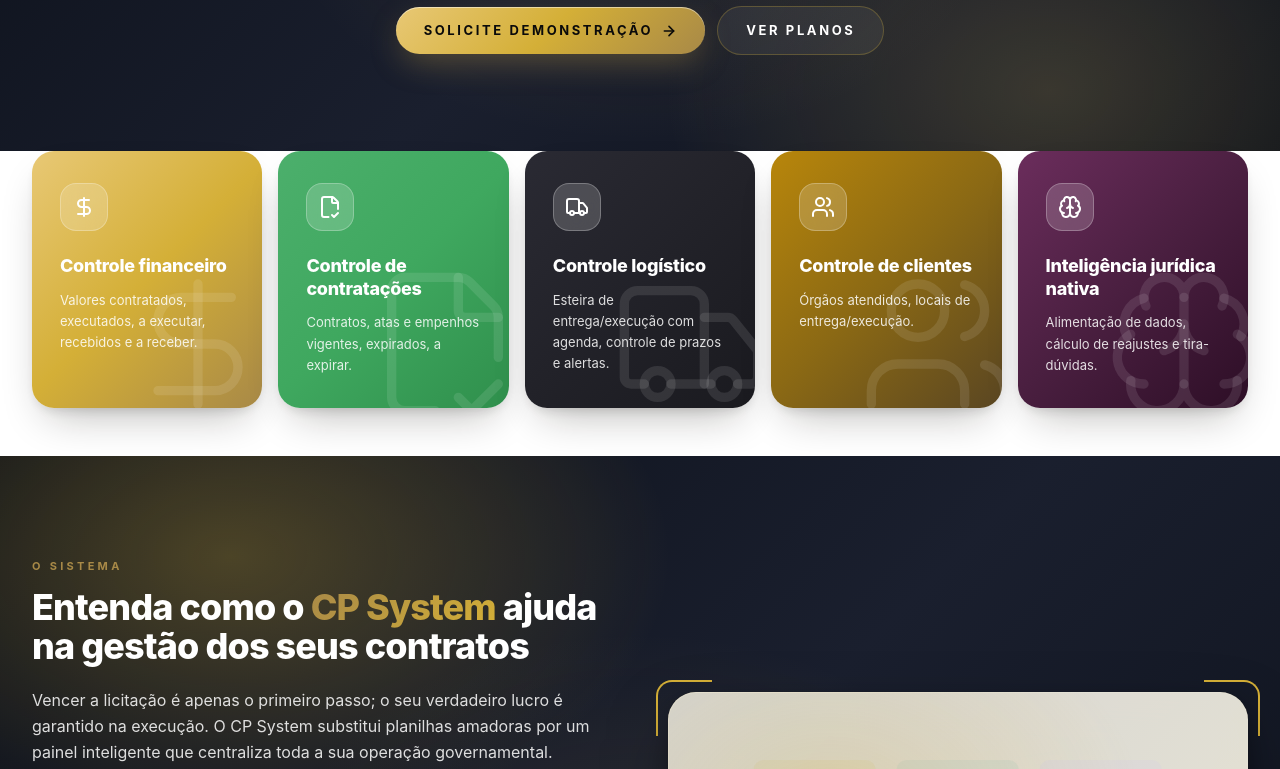
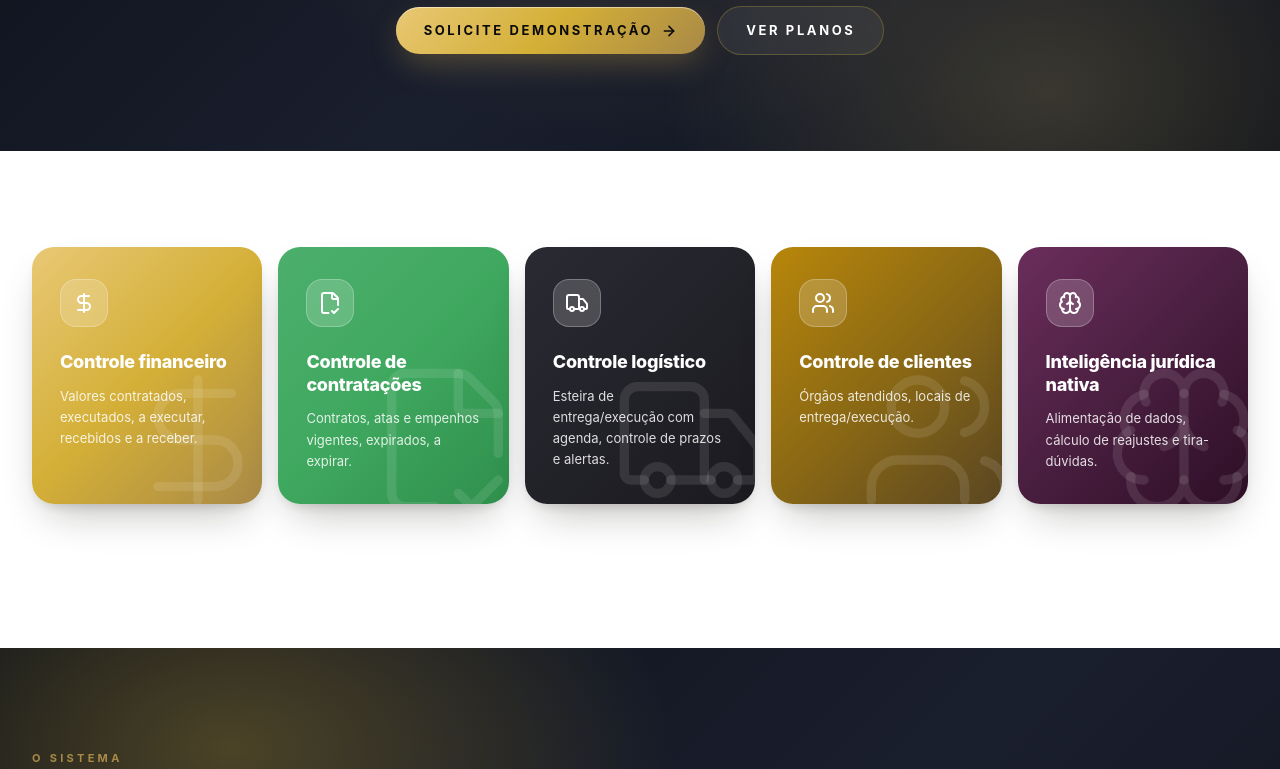
Before and after one commit to cpsystemltda/cpsystem, a Next.js app: page / in a window 1280 px wide. Shown: the part 559-1328 px from the top of the page. Built offline with nearby package versions, Linux system fonts and the light colour scheme; no server answers.

Commit message:
fix(home): espacamento vertical na secao dos 5 cards (pt-24 pb-24)

```diff
--- a/src/components/HomeLandingClient.tsx
+++ b/src/components/HomeLandingClient.tsx
@@ -154,7 +154,7 @@
         </section>
 
         {/* ============== SEÇÃO 2 — 5 CARDS DE FEATURES ============== */}
-        <section>
+        <section className="pt-20 pb-20 lg:pt-24 lg:pb-24">
           <div className="grid grid-cols-2 gap-3.5 sm:gap-4 lg:grid-cols-5">
             <FeatureCard
               icon={DollarSign}
```
